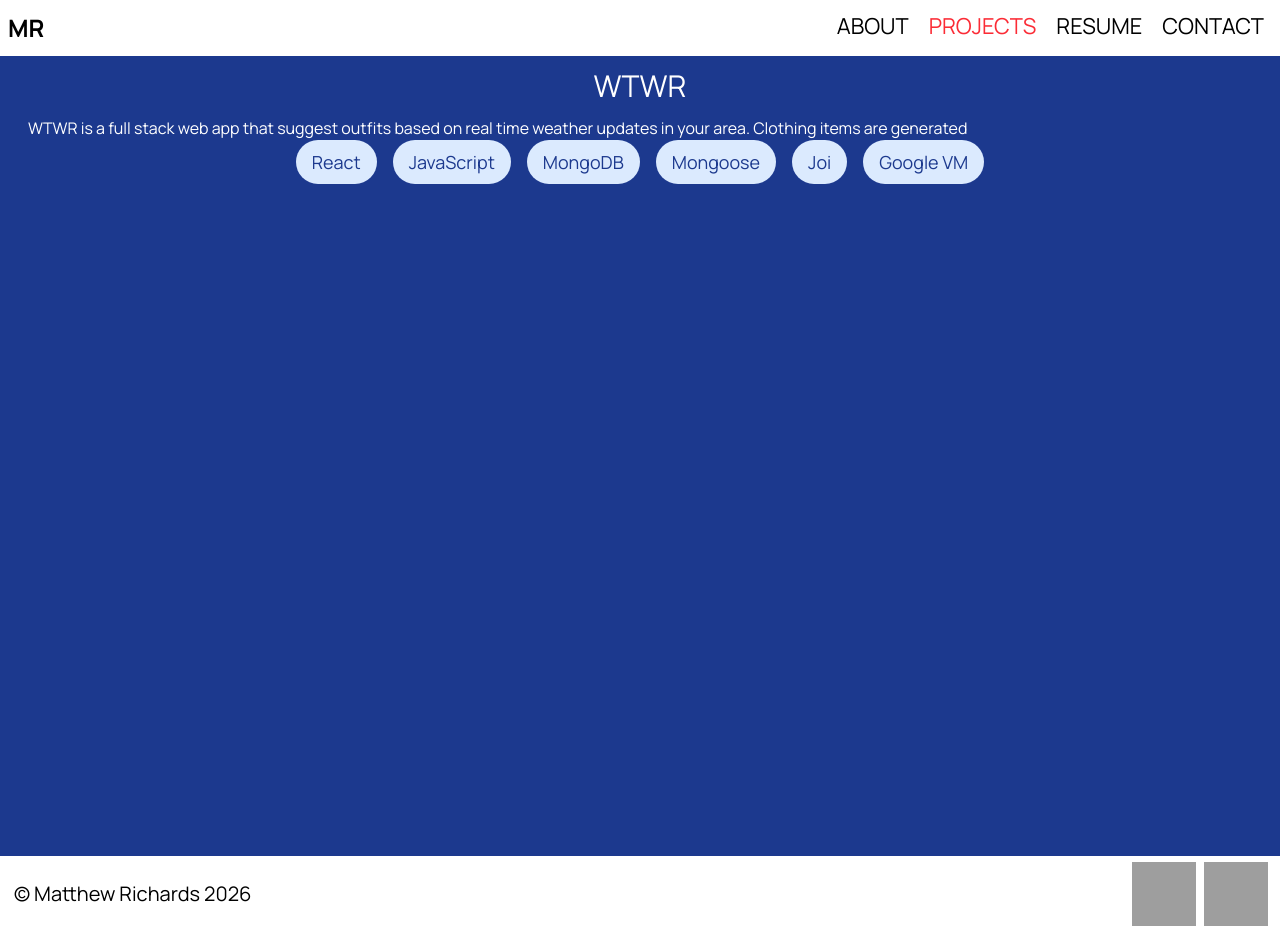
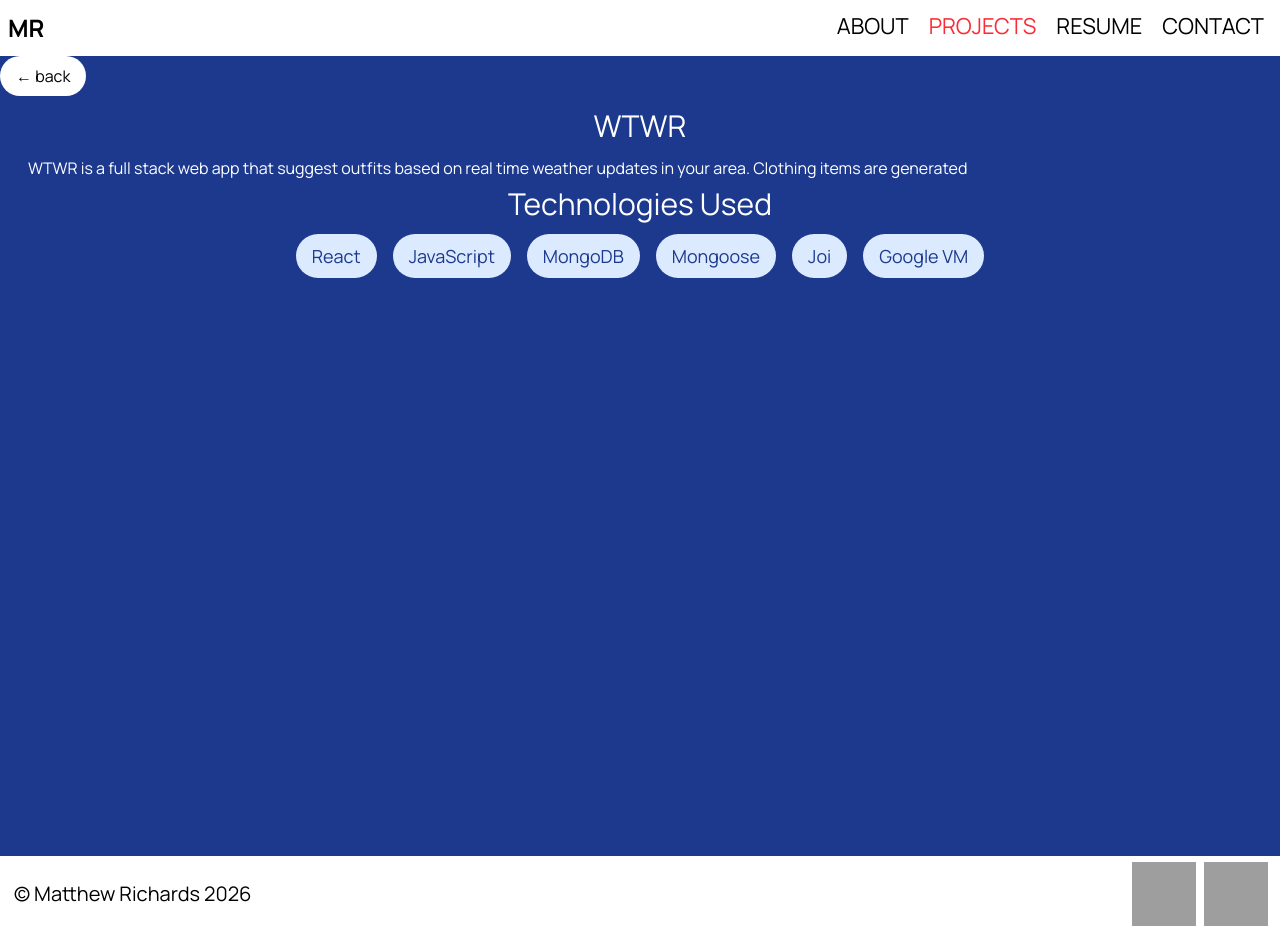
Before and after one commit to matthewrichards234/Personal_Website, a React (Vite) app: page /projects/WTWR in a window 1280 px wide. Built offline with nearby package versions, Linux system fonts and the light colour scheme; grey boxes are pictures that could not be loaded.

Commit message:
Create 'back' button on project templates.

```diff
--- a/src/components/ProjectTemplate.tsx
+++ b/src/components/ProjectTemplate.tsx
@@ -11,8 +11,17 @@ const ProjectTemplate = ({
 }: ProjectTemplateI) => {
   return (
     <div className="font-manrope">
+      <button
+        onClick={() => {
+          history.back();
+        }}
+        className="px-4 py-2 rounded-full bg-white text-black"
+      >
+        &#8592; back
+      </button>
       <p className="text-3xl text-center p-3">{projectTitle}</p>
-      <p className="px-7 text-base">{projectDescription}</p>
+      <p className="px-7 text-base pb-1.5">{projectDescription}</p>
+      <p className="text-3xl text-center pb-3">Technologies Used</p>
       <ul className="flex justify-center w-full gap-4 flex-wrap">
         {technologiesUsedList.map((technology) => {
           return (
--- a/src/components/Spots.tsx
+++ b/src/components/Spots.tsx
@@ -1,6 +1,10 @@
 import ProjectTemplate from "./ProjectTemplate";
 const Spots = () => {
-  return <div>Spots</div>;
+  return (
+    <div>
+      <ProjectTemplate />
+    </div>
+  );
 };
 
 export default Spots;
```
